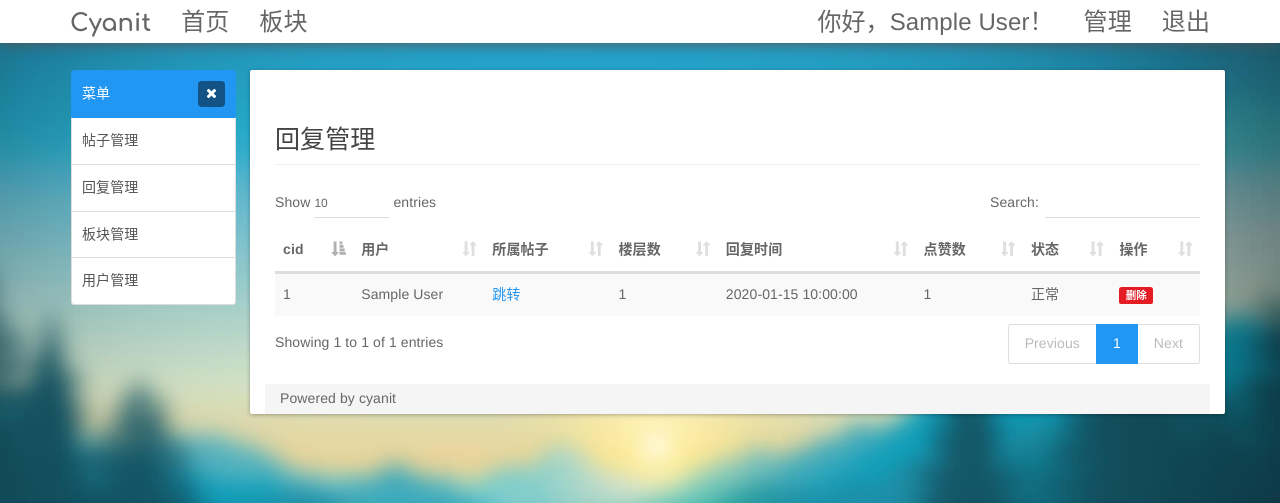
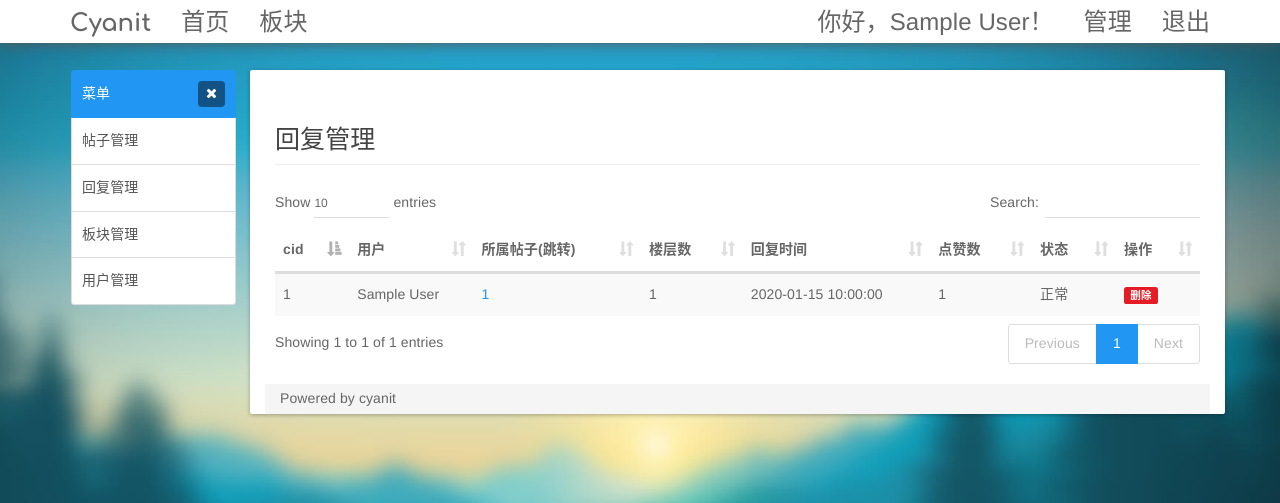
Before and after one commit to wlh320/cyanit, a Flask app: page /admin/comment in a window 1280 px wide. Shown: the top 503 px of the page. Run offline with Flask 2, Linux system fonts and the light colour scheme; the visitor is signed in with stand-in values (Sample User, id 1); tables that the repository leaves empty hold one stand-in row (values such as "Sample post"); some libraries are stand-ins or nearby versions.

Commit message:
easier to comment

```diff
--- a/cyanit/static/css/style.css
+++ b/cyanit/static/css/style.css
@@ -6,7 +6,7 @@ body{
 	word-wrap: break-word;
 	word-break: break-all;
     /*color: #000;*/
-    font-family: "Helvetica Neue", "Luxi Sans", "DejaVu Sans", Tahoma, "Hiragino Sans GB", "Noto Sans CJK SC","Microsoft Yahei", sans-serif;
+    font-family: "Helvetica Neue", "Luxi Sans", "Noto Sans", Tahoma, "Hiragino Sans GB", "Noto Sans CJK SC","Microsoft Yahei", sans-serif;
 }
 
 html {
@@ -118,3 +118,14 @@ h6{font-size:12px}
 .media-list {
     margin-bottom: 0;
 }
+
+.btn-comment {
+    display: none;
+}
+.comment:hover .btn-comment{
+    display: inline-block;
+    cursor: pointer;
+}
+.alert-succes {
+    background-color: #68ff68;
+}
--- a/cyanit/static/css/welcome.css
+++ b/cyanit/static/css/welcome.css
@@ -23,7 +23,7 @@ label:focus {
 /* for show */
 html, body {
     height: 100%;
-    font-family: "Helvetica Neue", "Luxi Sans", "DejaVu Sans", Tahoma, "Hiragino Sans GB", "Noto Sans CJK SC","Microsoft Yahei", sans-serif;
+    font-family: "Helvetica Neue", "Luxi Sans", "Noto Sans", Tahoma, "Hiragino Sans GB", "Noto Sans CJK SC","Microsoft Yahei", sans-serif;
 }
 
 body {
--- a/cyanit/static/js/vote.js
+++ b/cyanit/static/js/vote.js
@@ -16,7 +16,7 @@ function vote_ajax(vote_to, action, id) {
 $('.up').click(function() {
   var parent = $(this).parent();
   var id = parent.attr('id');
-  var vote_to = parent.attr('class').split(' ')[1];
+  var vote_to = parent.attr('class').split('-')[1];
   var count = $(this).next();
   var down = $(this).next().next();
   vote_ajax(vote_to, 'up', id);
@@ -37,7 +37,7 @@ $('.up').click(function() {
 $('.down').click(function() {
   var parent = $(this).parent();
   var id = parent.attr('id');
-  var vote_to = parent.attr('class').split(' ')[1];
+  var vote_to = parent.attr('class').split('-')[1];
   var count = $(this).prev();
   var up = $(this).prev().prev();
   vote_ajax(vote_to, 'down', id);
--- a/cyanit/templates/admin/manage-comment.html
+++ b/cyanit/templates/admin/manage-comment.html
@@ -7,7 +7,7 @@
             <tr>
                 <th>cid</th>
                 <th>用户</th>
-                <th>所属帖子</th>
+                <th>所属帖子(跳转)</th>
                 <th>楼层数</th>
                 <th>回复时间</th>
                 <th>点赞数</th>
@@ -20,7 +20,7 @@
             <tr>
                 <td>{{comment.id}}</td>
                 <td>{{comment.user.name}}</td>
-                <td><a href="/thread/{{comment.tid}}">跳转</a></td>
+                <td><a href="/thread/{{comment.tid}}">{{comment.tid}}</a></td>
                 <td>{{comment.floor}}</td>
                 <td>{{comment.creat_time}}</td>
                 <td>{{comment.vote}}</td>
--- a/cyanit/templates/thread/threads.html
+++ b/cyanit/templates/thread/threads.html
@@ -9,7 +9,7 @@
 <li class="media topic-list">
     <!-- 点赞 -->
     <div class="pull-left">
-        <div class="vote thread" id={{thread.id}}>
+        <div class="vote vote-thread" id={{thread.id}}>
             <button class="up {%if status==True %}select{% endif%}"><i class="fa fa-angle-up fa-lg"></i></button>
             <div class="count">{{thread.vote}}</div>
             <button class="down {%if status==False %}select{% endif%}"><i class="fa fa-angle-down fa-lg"></i></button>
```
Also changed, not shown: cyanit/controllers.py (+4 -4 lines), cyanit/templates/comment/comments.html (+7 -2 lines), cyanit/templates/thread/thread_detail.html (+12 -2 lines).
